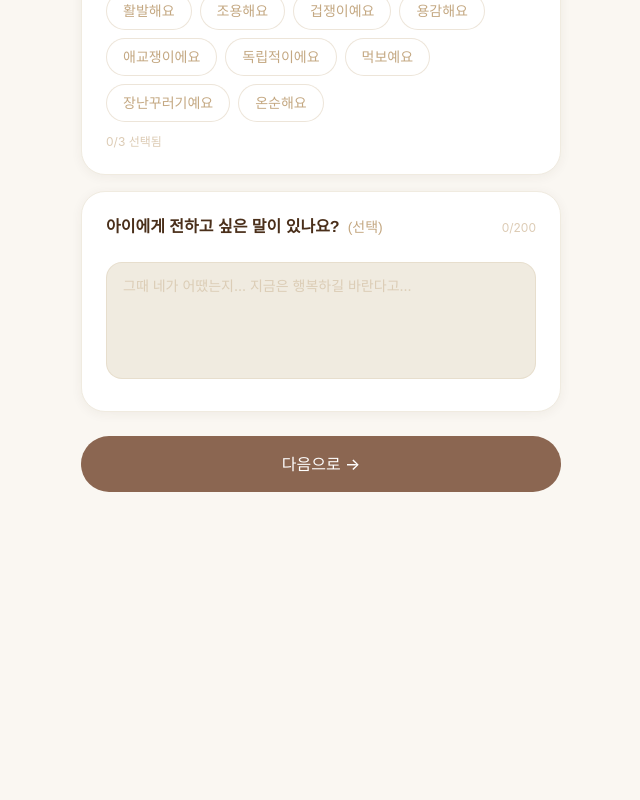
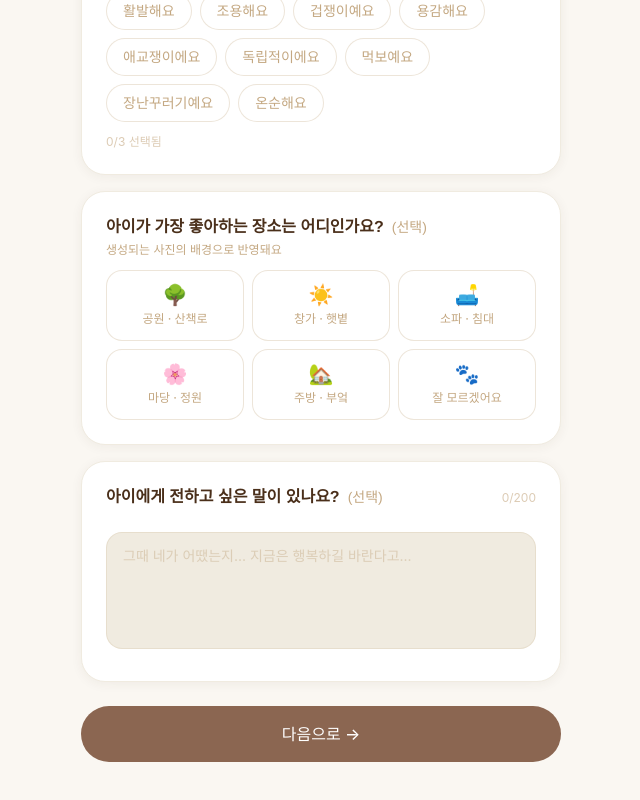
Before and after one commit to oksi2337/mylovelylittlebaby, a Next.js app: page /info in a window 1280 px wide. Shown: the part 1312-2112 px from the top of the page, without its empty margins (319-959 px from the left). Before the commit the page ends 1916 px from the top, so only its background shows below. Built offline with nearby package versions, Linux system fonts and the light colour scheme; a web font is replaced by a local one.

Commit message:
auto: update files

```diff
--- a/src/components/info/PetInfoForm.tsx
+++ b/src/components/info/PetInfoForm.tsx
@@ -524,7 +524,24 @@ export default function PetInfoForm() {
         <FieldError error={errors.personality} />
       </FieldCard>
 
-      {/* ── 8. 보호자 메시지 ── */}
+      {/* ── 8. 좋아하는 장소 ── */}
+      <FieldCard>
+        <FieldLabel optional>아이가 가장 좋아하는 장소는 어디인가요?</FieldLabel>
+        <p className="text-soft-brown text-xs mb-3 -mt-2">생성되는 사진의 배경으로 반영돼요</p>
+        <Controller
+          name="favoritePlace"
+          control={control}
+          render={({ field }) => (
+            <FavoritePlaceSelector
+              value={field.value as FavoritePlace | undefined}
+              onChange={field.onChange}
+            />
+          )}
+        />
+        <FieldError error={errors.favoritePlace} />
+      </FieldCard>
+
+      {/* ── 9. 보호자 메시지 ── */}
       <FieldCard>
         <div className="flex items-start justify-between mb-3">
           <FieldLabel htmlFor="messageFromOwner" optional>
```
